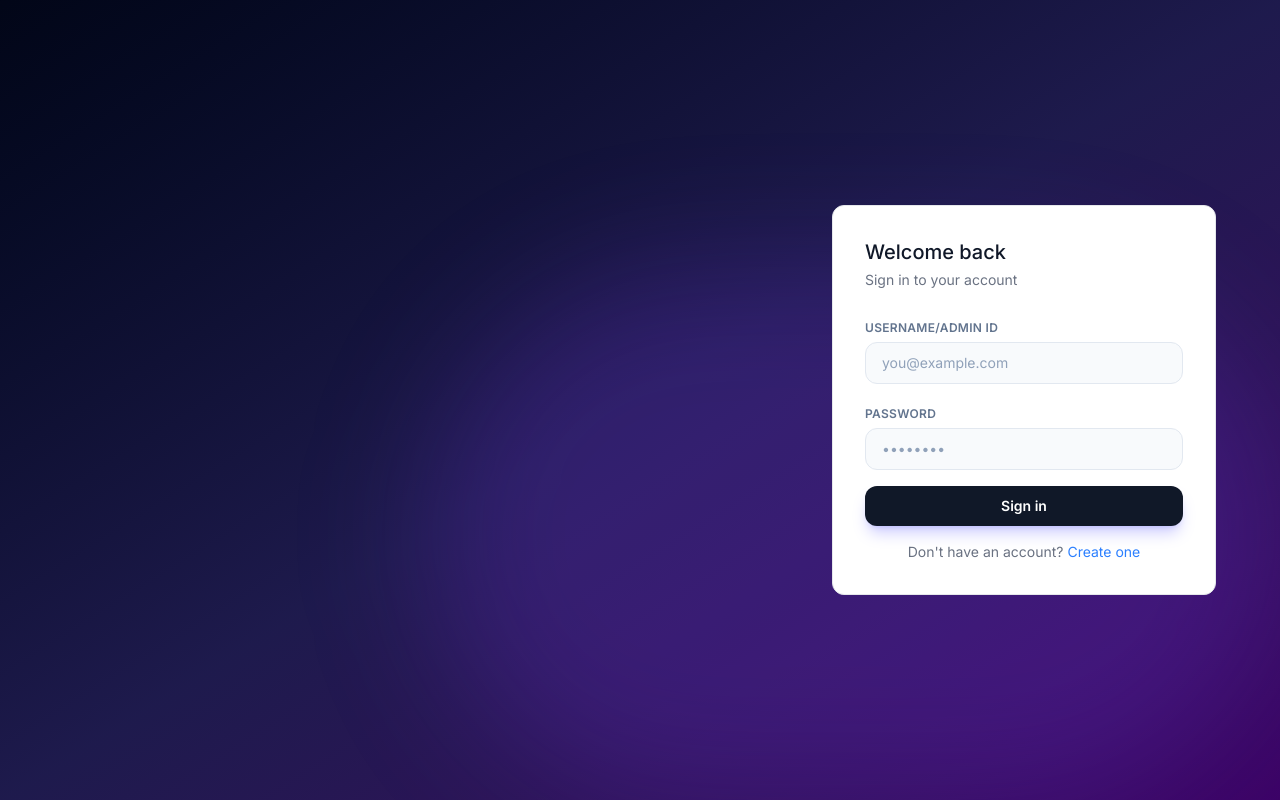
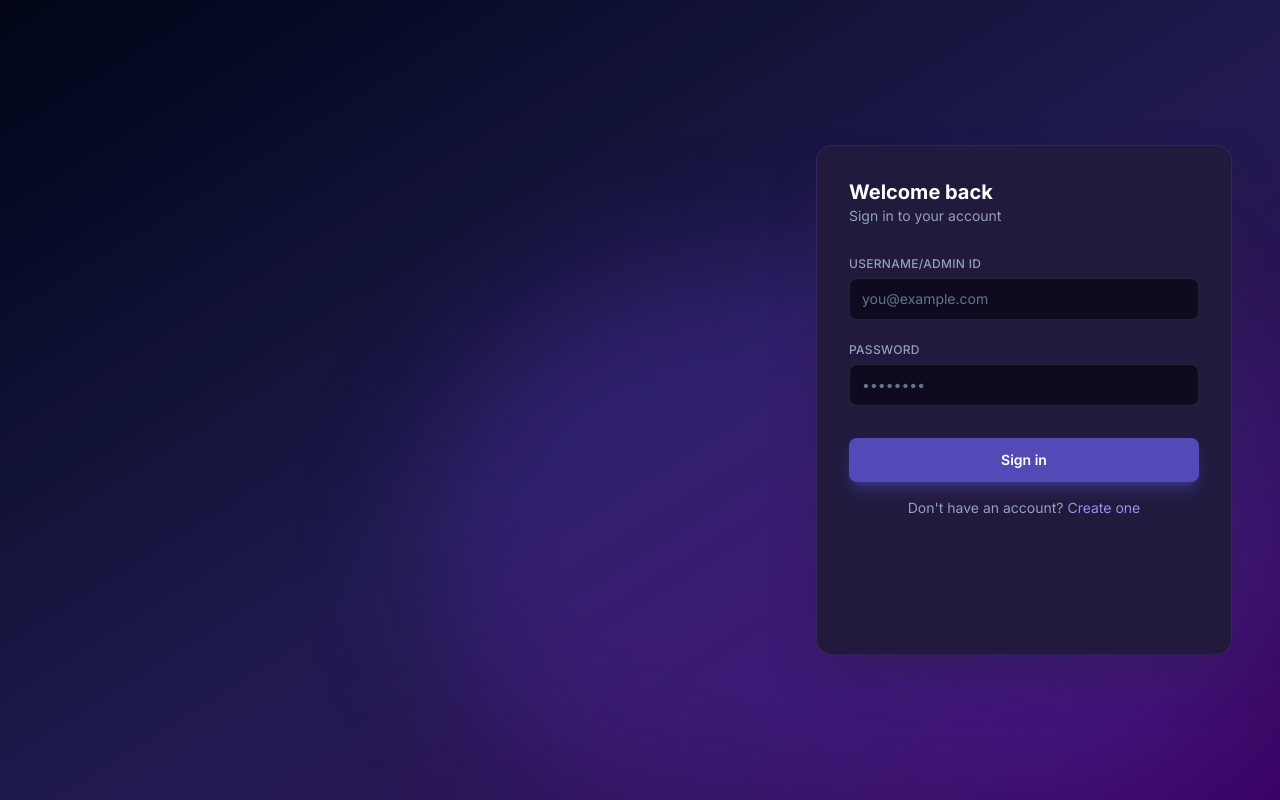
Before and after one commit to mayank8995/Advance-Dashboard, a React (Vite) app: page / in a window 1280 px wide. Built offline with nearby package versions, Linux system fonts and the light colour scheme; no server answers.

Commit message:
Login /signup ui change

```diff
--- a/src/App.tsx
+++ b/src/App.tsx
@@ -13,10 +13,16 @@ function App() {
 
   return (
      <div className="overflow-hidden">
-            <div className="absolute z-200 top-1/2 left-1/2 -translate-x-1/2 -translate-y-1/2 md:left-[80%] md:-translate-x-1/2 w-full max-w-md px-4" >
-            {show ? <Login onCustomEvent={(flag:boolean) => setShow(flag)}/> : <Signup onCustomEvent={() => setShow((flag) => !flag)}/>}
+            <div className={`absolute z-200 top-1/2 left-1/2 -translate-x-1/2 -translate-y-1/2 md:left-[80%] md:-translate-x-1/2 w-full max-w-md px-4 `} >
+            {/* {show ? <Login onCustomEvent={(flag:boolean) => setShow(flag)}/> : <Signup onCustomEvent={() => setShow((flag) => !flag)}/>} */}
+            <div className={`transition-opacity duration-300 ${show ? 'opacity-100' : 'opacity-0 absolute inset-0 pointer-events-none'}`}>
+              <Login onCustomEvent={(flag: boolean) => setShow(flag)} />
+            </div>
 
-              </div>
+            <div className={`transition-opacity duration-300 ${!show ? 'opacity-100' : 'opacity-0 absolute inset-0 pointer-events-none'}`}>
+              <Signup onCustomEvent={() => setShow((flag) => !flag)} />
+            </div>
+            </div>
             <div className="absolute inset-0 bg-gradient-to-br from-slate-950 via-indigo-950 to-purple-950" />
             <div className="absolute bottom-0 right-0 w-2/3 h-2/3 bg-[#7c3aed]/20 blur-3xl rounded-full" />
       </div>
--- a/src/components/Form/FormField.tsx
+++ b/src/components/Form/FormField.tsx
@@ -7,7 +7,7 @@ function FormField({type, placeholder,name,onChange,className, value,errors,maxl
     }
     return <>
     <input style={style} maxLength={maxlength} value={value} type={type || "text"} name={name || "text"}  onChange={handleOnchange} className={className || defaultClass} placeholder={placeholder} />
-            {name && errors && errors[name] && <span style={{ color: "red", fontSize: "12px" }}>{errors[name]}</span>}
+            {name && errors && errors[name] && <span className="text-red-400 px-2" style={{ fontSize: "12px" }}>{errors[name]}</span>}
     </>
 }
 
--- a/src/pages/login/Login.tsx
+++ b/src/pages/login/Login.tsx
@@ -1,6 +1,6 @@
 import {  useState } from "react";
 import {  useNavigate } from "react-router-dom";
-import { className, labelclassName, NAV_ITEMS } from "../../utils/constants";
+import { loginClassName, loginLabelclassNAme, NAV_ITEMS } from "../../utils/constants";
 import FormField from "../../components/Form/FormField";
 import { validateField } from "../../services/form-validation.service";
 import type { LoginForm } from "../../types/types";
@@ -89,45 +89,38 @@ function checkFormValidity(){
     }
   }
   return (
-    <div className="min-h-screen flex items-center justify-center px-4">
-      <div className="bg-white border border-gray-200 rounded-xl p-8 w-full max-w-md">
+    <div className="flex items-center justify-center">
+      <div className="max-h-[600px] h-[510px] bg-[#211a3d] border border-[#7c3aed]/20 rounded-2xl shadow-2xl shadow-[#2d1b4e]/60 p-8 w-full max-w-md">
 
         {/* Header */}
         <div className="mb-6">
-          <h2 className="text-xl font-medium text-gray-900">Welcome back</h2>
-          <p className="text-sm text-gray-500 mt-1">Sign in to your account</p>
+          <h2 className="text-white font-bold text-xl">Welcome back</h2>
+          <p className="text-slate-400 text-sm">Sign in to your account</p>
         </div>
 
         {/* Email */}
         <form onSubmit={handleSubmit} noValidate>
-        {/* <div className="mb-4">
-          <label className="text-sm text-gray-500 block mb-1.5">Username/Admin ID</label>
-          <input
-            name="email"
-            type="email"
-            placeholder="you@example.com"
-            onChange={handleOnChange}
-            className="w-full border border-gray-200 rounded-lg px-3 py-2 text-sm focus:outline-none focus:ring-2 focus:ring-blue-500"
-          />
-        </div> */}
+          <div>
+
         <div className="mb-4 flex flex-col">
                     <label
-                        className={labelclassName}
+                        className={loginLabelclassNAme}
                         >
                         Username/Admin ID
                         </label>
-                    <FormField  errors={errors} value={form?.email} name={"email"} type={"email"} placeholder={"you@example.com"} onChange={handleOnChange} className={className} />
+                    <FormField  errors={errors} value={form?.email} name={"email"} type={"email"} placeholder={"you@example.com"} onChange={handleOnChange} className={loginClassName} />
         </div>
         <div className="mb-4 flex flex-col">
                       <label
-                        className={labelclassName}
+                        className={loginLabelclassNAme}
                         >
                         Password
                         </label>
-                    <FormField  errors={errors} value={form?.password} name={"password"} type={"password"} placeholder={"••••••••"} onChange={handleOnChange} className={className} />
+                    <FormField  errors={errors} value={form?.password} name={"password"} type={"password"} placeholder={"••••••••"} onChange={handleOnChange} className={loginClassName} />
                         {/* <a href="#" className="text-sm text-blue-500">Forgot password?</a> */}
 
         </div>
+          </div>
 
         {/* Password */}
         {/* <div className="mb-4">
@@ -153,13 +146,12 @@ function checkFormValidity(){
         </div> */}
 
         {/* Submit */}
-        <button  type="submit" className=" w-full bg-gray-900   hover:bg-gray-700  mb-4  px-6 py-2.5
-                        text-white font-semibold text-sm
-                        rounded-xl
+        <button  type="submit" className=" w-full bg-[#534ab7] text-white font-semibold py-3 rounded-lg hover:opacity-90 transition-opacity  hover:bg-gray-700  mt-4  mb-4 px-6
+                         text-sm
                         shadow-lg shadow-indigo-500/30
                         hover:enabled:shadow-xl hover:enabled:shadow-indigo-500/40
                         hover:enabled:from-slate-800 hover:enabled:to-gray-900
-                        transition-all duration-200
+
                         cursor-pointer disabled:text-gray-400 disabled:cursor-not-allowed"
                         >
 
@@ -175,13 +167,16 @@ function checkFormValidity(){
         </button>
         </form>
         {/* Sign up link */}
-        <p className="text-center text-sm text-gray-500">
+        {/* <p className="text-center text-sm text-gray-500">
           Don't have an account?{' '}
           <a onClick={() => onCustomEvent(false)} className="text-blue-500">Create one</a>
-        </p>
+        </p> */}
+        <p className="text-center text-slate-400 text-sm">
+  Don't have an account? <span onClick={() => onCustomEvent(false)}  className="text-[#9d8df1] cursor-pointer">Create one</span>
+</p>
 
       </div>
-    </div>
+     </div>
   );
 }
 export default Login
--- a/src/services/form-validation.service.ts
+++ b/src/services/form-validation.service.ts
@@ -15,6 +15,9 @@ import type { Errors, FormData } from "../types/types";
       errorMsg = "Invalid email address";
     }
     if (name === "password" && value.length < 6) {
+      errorMsg = "Password must be at least 6 characters";
+    }
+     if (name === "confirmPassword" && value.length < 6) {
       errorMsg = "Password must be at least 6 characters";
     }
     if ((name === "name" || name === "department" || name === "designation" || name === "empId" || name === "jdate") && !value.trim()) {
@@ -49,6 +52,9 @@ import type { Errors, FormData } from "../types/types";
       errors[field] = `${field} is required`
     }
   })
+       if(data.confirmPassword !== data.password) {
+        errors["confirmPassword"] = "Please make sure your passwords match"
+        }
   // console.log("errorserrors",errors)
 
   return errors;
--- a/src/utils/constants.ts
+++ b/src/utils/constants.ts
@@ -89,6 +89,17 @@ outline-none
 transition-all
 duration-200`
 
+export const loginClassName = `w-full
+  focus:ring-[#534ab7]
+  focus:border-[#7c3aed]/50
+  focus:outline-none
+  focus:ring-2
+  focus:border-transparent
+  focus:transition-all focus:duration-200
+  bg-[#0f0a1f] border border-white/10 rounded-lg px-3 py-2.5
+  text-slate-200 text-sm placeholder:text-slate-500
+  `
+
 export const className = `w-full px-4 py-2.5
   bg-slate-50 dark:bg-slate-800
   border border-slate-200  dark:border-slate-700
@@ -104,6 +115,8 @@ export const className = `w-full px-4 py-2.5
   placeholder:text-slate-400 dark:placeholder:text-slate-500 dark:scheme-dark`
 
   export const labelclassName = `block mb-1.5 mt-1.5 text-xs font-semibold text-slate-500 uppercase tracking-wide`
+
+  export const loginLabelclassNAme = `block mb-1.5 mt-1.5 text-slate-400 text-xs font-medium tracking-wide uppercase`
 
   export const PROFILE_SUBHEAD = "Manage your personal information and account details"
 
```
Also changed, not shown: src/pages/signup/Signup.tsx (+35 -38 lines), JS practice/roughCodingpracticeDoc.txt.
